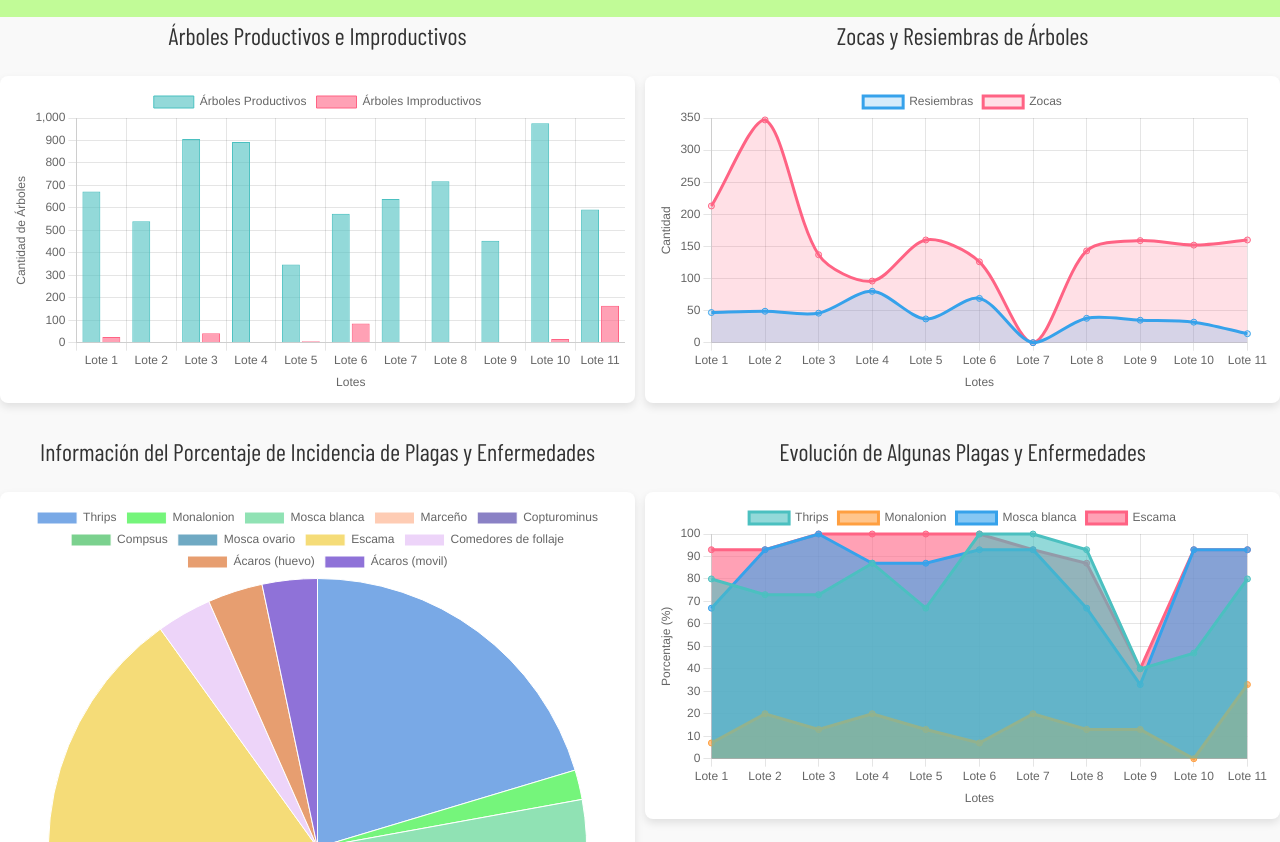
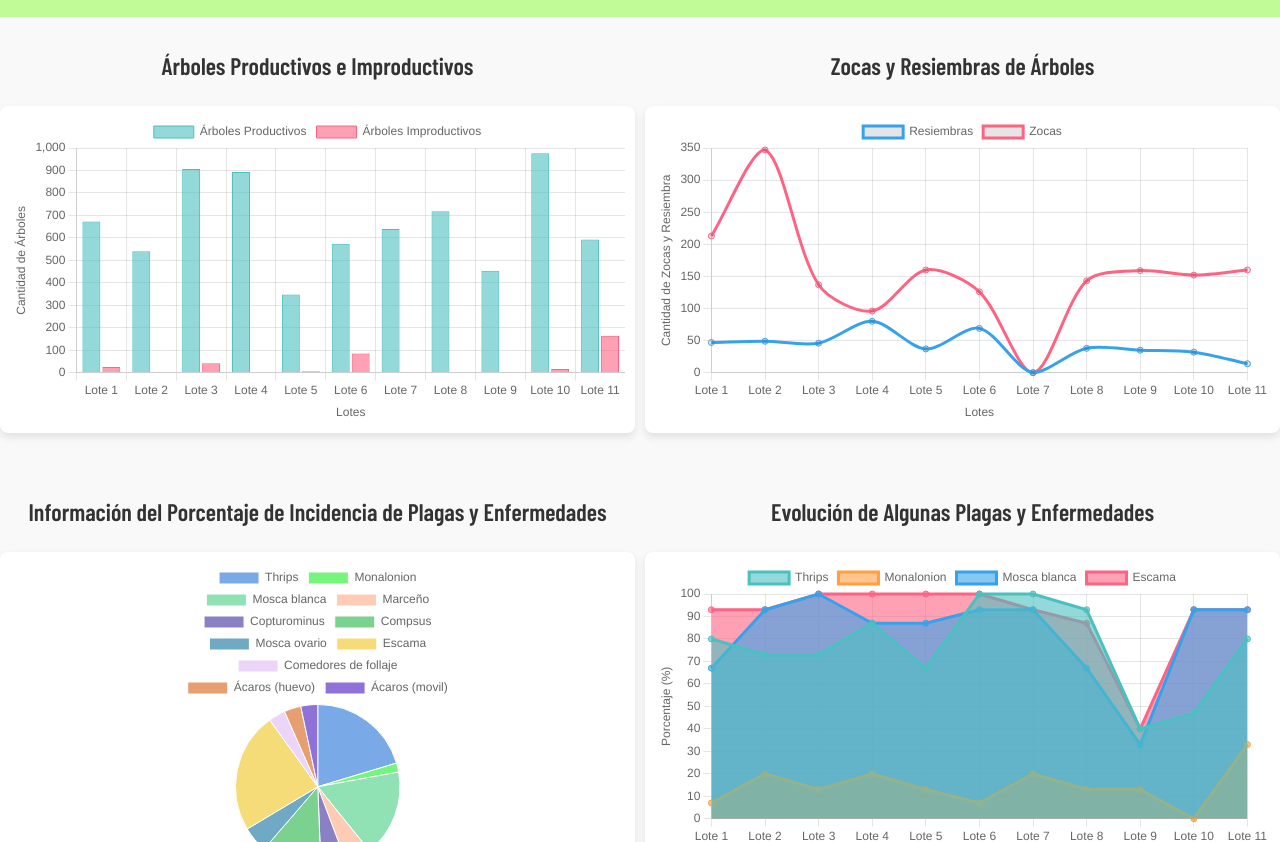
Before and after one commit to anilorakpd/AvoGrowth, a plain HTML site: page html/dashboard.html in a window 1280 px wide. Shown: the part 110-952 px from the top of the page. Drawn offline with nearby package versions, Linux system fonts and the light colour scheme; a web font is replaced by a local one.

Commit message:
Terminado

```diff
--- a/css/dashboard_style.css
+++ b/css/dashboard_style.css
@@ -73,14 +73,24 @@ main{
   grid-auto-rows: minmax(100px, auto);
 }
 
+h1{
+  margin-top: 30px;
+  font-weight: 600;
+}
+
 /* Contenedor del gráfico */
 .chart-container {
   max-width: 900px;
+  max-height: 390px;
   margin: 20px auto;
   padding: 10px;
   background: white;
   box-shadow: 0 4px 8px rgba(0, 0, 0, 0.1);
   border-radius: 8px;
+}
+
+#graficoTortaPlagas{
+  margin: 0 auto;
 }
 
 .canvas_all {
--- a/data/plagas.json
+++ b/data/plagas.json
@@ -1,4 +1,3 @@
-[
 [
     {
         "Lote": "1",
--- a/js/zocas.js
+++ b/js/zocas.js
@@ -30,16 +30,12 @@ document.addEventListener("DOMContentLoaded", function () {
             label: "Resiembras",
             data: resiembras,
             borderColor: "rgba(54, 162, 235, 1)",
-            backgroundColor: "rgba(54, 162, 235, 0.2)",
-            fill: true,
             tension: 0.3
           },
           {
             label: "Zocas",
             data: zocas,
             borderColor: "rgba(255, 99, 132, 1)",
-            backgroundColor: "rgba(255, 99, 132, 0.2)",
-            fill: true,
             tension: 0.3
           }
         ]
@@ -63,7 +59,7 @@ document.addEventListener("DOMContentLoaded", function () {
             beginAtZero: true,
             title: {
               display: true,
-              text: "Cantidad"
+              text: "Cantidad de Zocas y Resiembra"
             }
           },
           x: {
```
